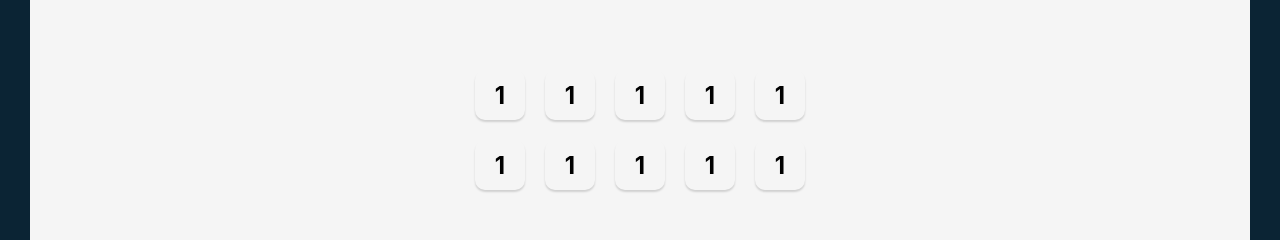
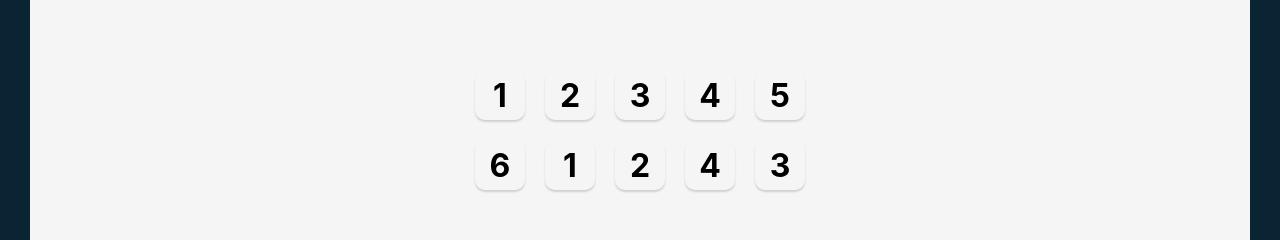
Before and after one commit to scampcoder/tenzies, a React (Create React App) app: page / in a window 1280 px wide. Shown: the part 260-500 px from the top of the page. Built offline with nearby package versions, Linux system fonts and the light colour scheme.

Commit message:
style die number sizing

```diff
--- a/src/App.css
+++ b/src/App.css
@@ -28,4 +28,9 @@ main {
     display: flex;
     justify-content: center;
     align-items: center;
+    cursor: pointer;
 }
+
+.die-num {
+    font-size: 2rem;
+}
--- a/src/App.js
+++ b/src/App.js
@@ -6,15 +6,15 @@ function App() {
     <main>
       <div className='wrapper'>
         <Die value={1} />
+        <Die value={2} />
+        <Die value={3} />
+        <Die value={4} />
+        <Die value={5} />
+        <Die value={6} />
         <Die value={1} />
-        <Die value={1} />
-        <Die value={1} />
-        <Die value={1} />
-        <Die value={1} />
-        <Die value={1} />
-        <Die value={1} />
-        <Die value={1} />
-        <Die value={1} />
+        <Die value={2} />
+        <Die value={4} />
+        <Die value={3} />
       </div>
     </main>
   );
--- a/src/components/Die.js
+++ b/src/components/Die.js
@@ -3,7 +3,7 @@ import React from 'react'
 export default function Die({value}) {
     return (
         <div className="die">
-            <h2>{value}</h2>
+            <h2 className="die-num">{value}</h2>
         </div>
     )
 }
```
